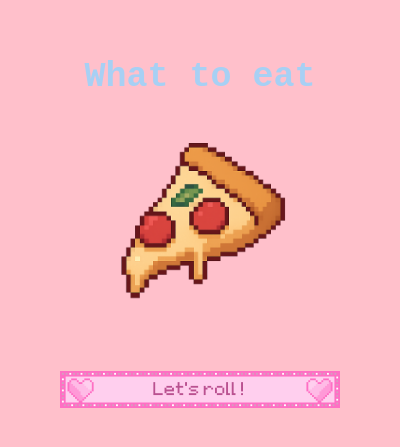
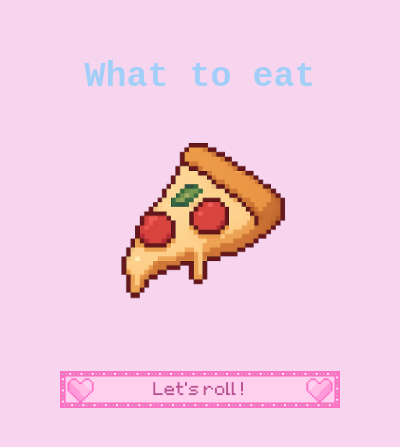
Before and after one commit to Samantha1919/what2eatApp, an Electron app: page index.html in a window 400 px wide. Shown: the part 199-646 px from the top of the page. Drawn offline with Linux system fonts and the light colour scheme.

Commit message:
resolve sushis background bug
je suis allée sur ibis paint et g supp le background a la main puis jai pris limage sans le fond et après je l'ai resizé mais ca a pas trop marché mais le pirncipal cest quon le voit pas et que mtn on peut changer la couleur du fond sans impacter la couleur du riz. jai aussi amélioré la qualité de l'image du sushi. J'ai changé la couleur du. background et la couleur du h1

```diff
--- a/style.css
+++ b/style.css
@@ -5,12 +5,12 @@ body {
     justify-content: center; /* centre verticalement si hauteur prise en compte */
     min-height: 100vh;
     margin: 0;
-    background-color: pink;
+    background-color: rgb(248, 213, 239);
 }
 
 h1{
     font-family: monospace;
-    color: rgb(167, 208, 244);
+    color: rgb(161, 207, 247);
     font-size: 35px;
 }
 
```
Also changed, not shown: assets/sushi.png.
